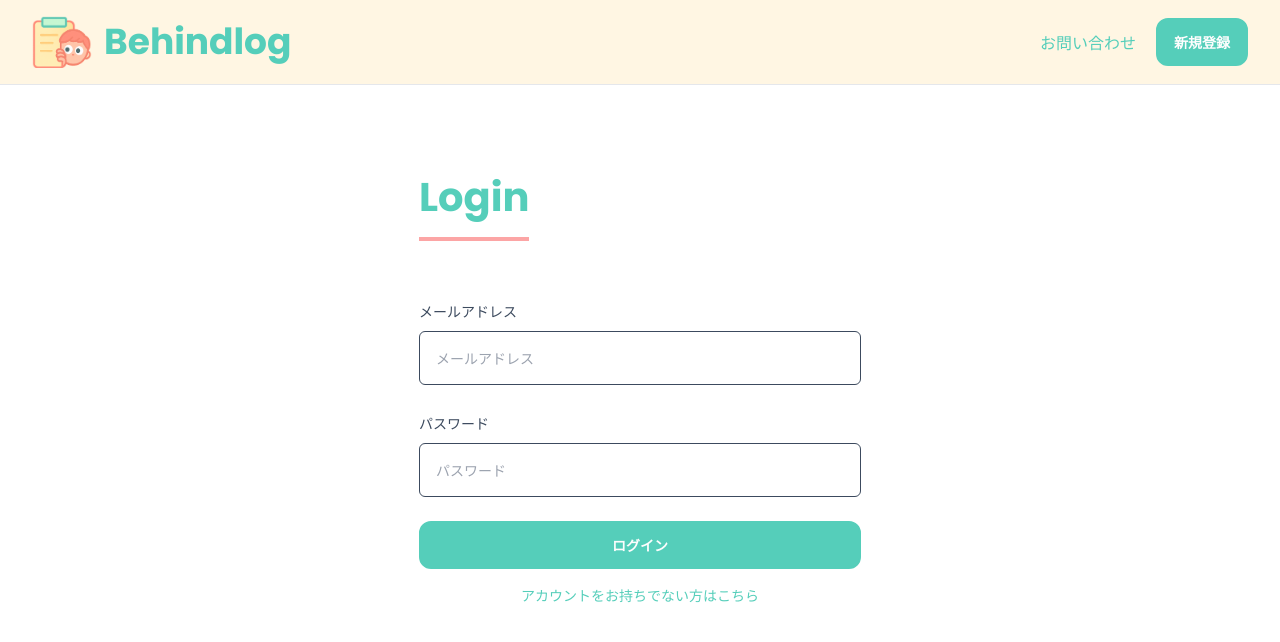
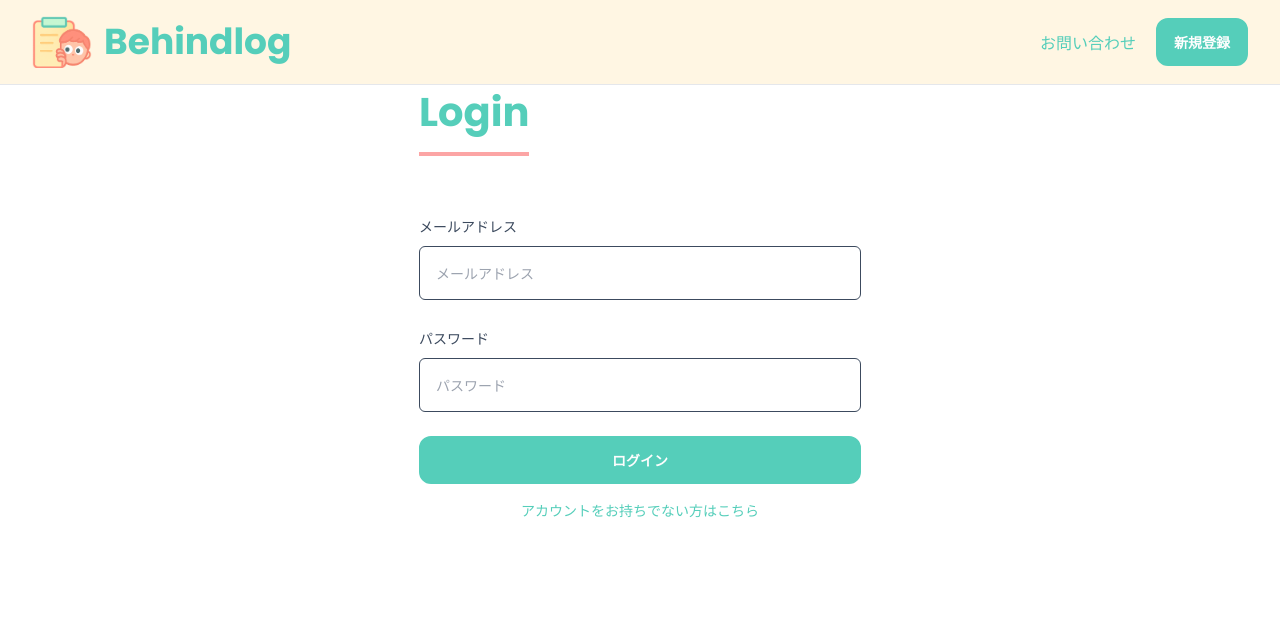
Before and after one commit to hinaokazaki/behindlog, a Next.js app: page /login in a window 1280 px wide. Shown: the top 642 px of the page. Built offline with nearby package versions, Linux system fonts and the light colour scheme; no server answers.

Commit message:
refactor: make header fixed position

```diff
--- a/src/app/_components/Header.tsx
+++ b/src/app/_components/Header.tsx
@@ -25,7 +25,7 @@ const Header: React.FC = () => {
   };
 
   return (
-    <header className="flex items-center justify-between border-b bg-background px-8 py-4">
+    <header className="fixed left-0 top-0 z-50 flex w-full items-center justify-between border-b bg-background px-8 py-4">
       <Logo />
       {!isLoading && (
         <div className="flex items-center gap-5">
```
